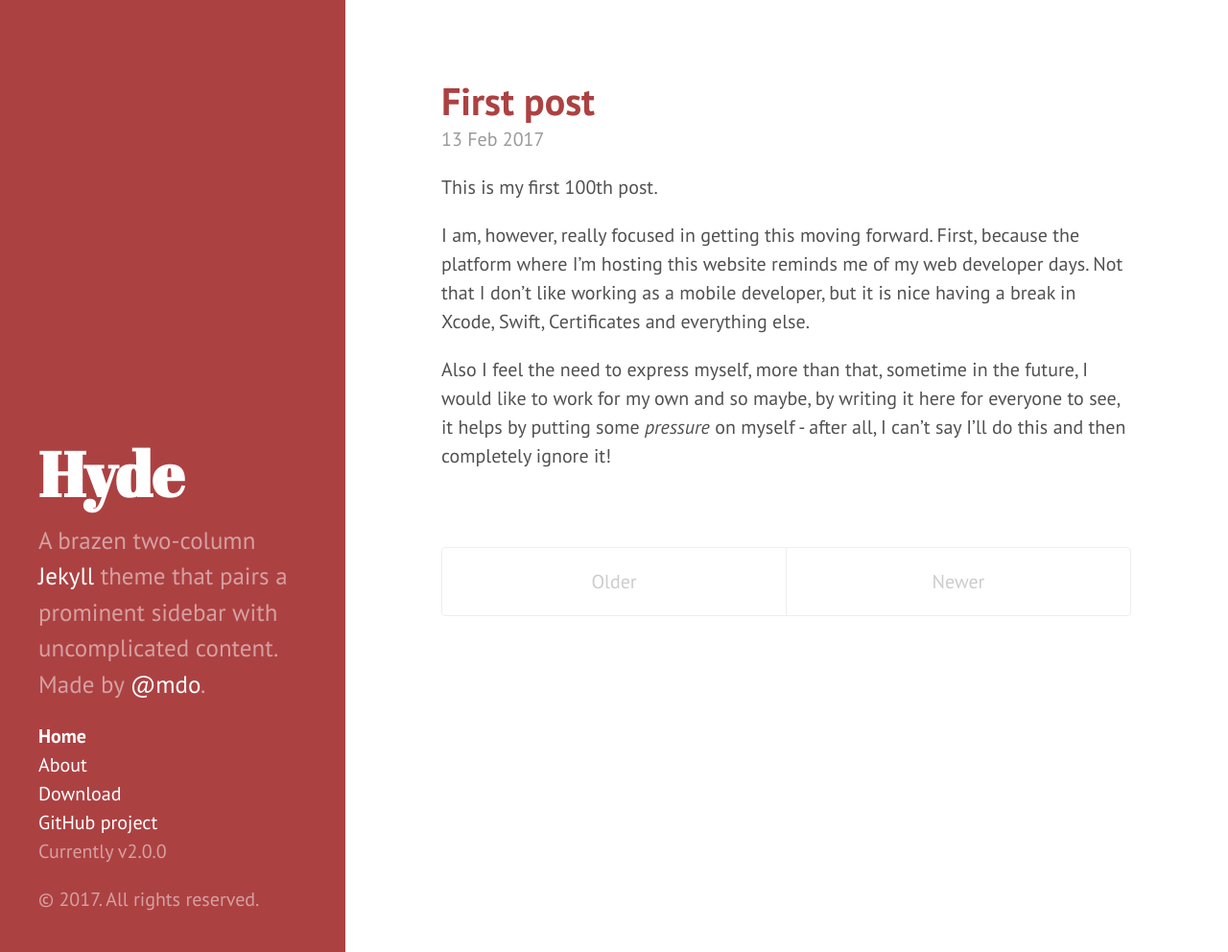
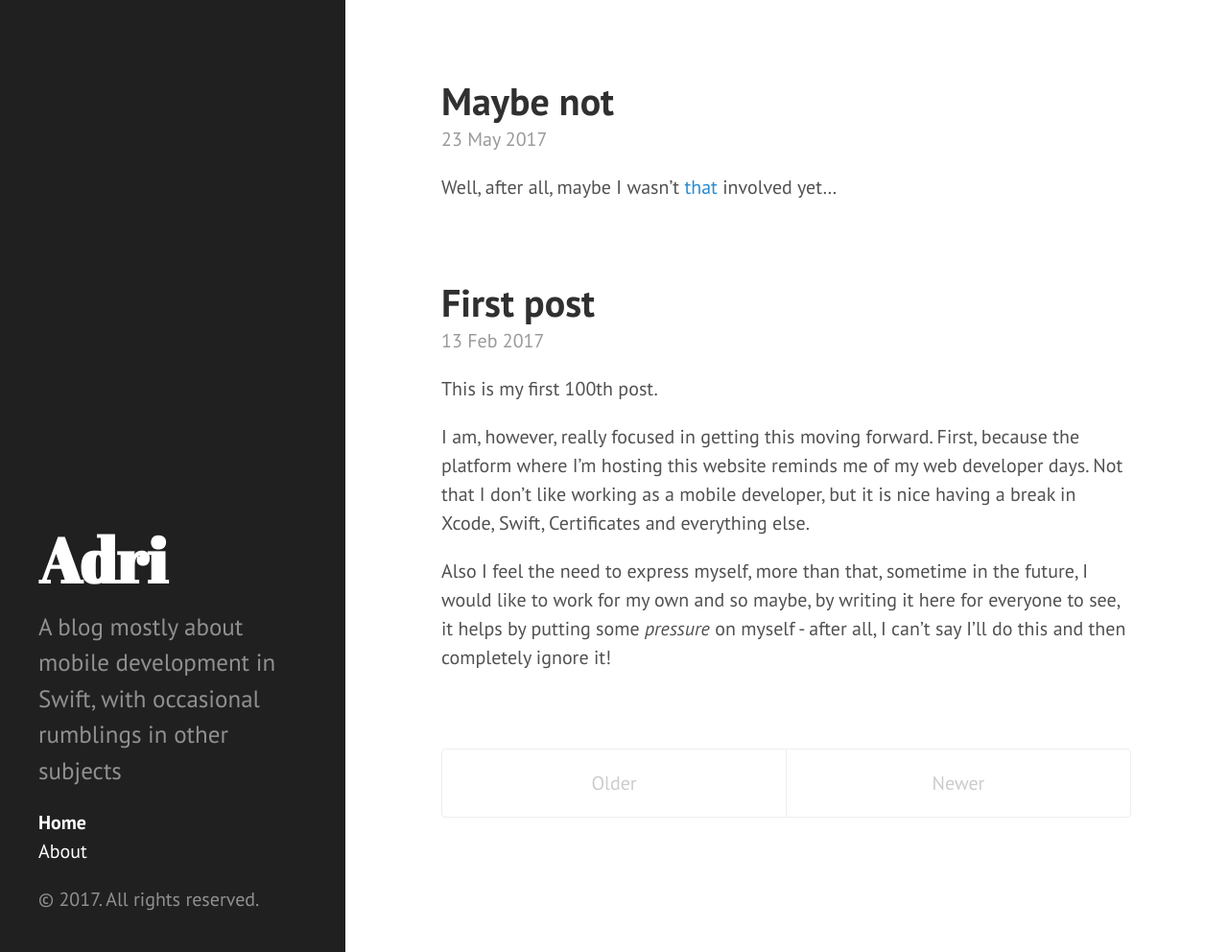
Before and after one commit to amg1976/amg1976.github.io, a Jekyll site: the page built from index.html, in a window 1280 px wide and 992 px high. Shown: the whole window at 96% size. Built offline with Jekyll 4.4.1, drawn with Linux system fonts in a browser that asks for light colours; Markdown is read by kramdown in place of the engine named in the settings; the list of posts is cut into pages by our own code.

Commit message:
Updated Gemfile New post Reverted to default theme Removed template code from sidebar Updated configuration properties

```diff
--- a/_config.yml
+++ b/_config.yml
@@ -6,10 +6,10 @@ highlighter:      pygments
 permalink:        pretty
 
 # Setup
-title:            Hyde
-tagline:          'A Jekyll theme'
-description:      'A brazen two-column <a href="http://jekyllrb.com" target="_blank">Jekyll</a> theme that pairs a prominent sidebar with uncomplicated content. Made by <a href="https://twitter.com/mdo" target="_blank">@mdo</a>.'
-url:              http://hyde.getpoole.com
+title:            Adri
+tagline:          'My blog, re-invented'
+description:      'A blog mostly about mobile development in Swift, with occasional rumblings in other subjects'
+url:              https://amg1976.github.io
 
 author:
   name:           'Mark Otto'
--- a/_includes/sidebar.html
+++ b/_includes/sidebar.html
@@ -26,9 +26,6 @@
         {% endif %}
       {% endfor %}
 
-      <li class="sidebar-nav-item"><a href="{{ site.github.repo }}/archive/v{{ site.version }}.zip">Download</a></li>
-      <li class="sidebar-nav-item"><a href="{{ site.github.repo }}">GitHub project</a></li>
-      <li class="sidebar-nav-item">Currently v{{ site.version }}</li>
     </ul>
 
     <p>&copy; {{ site.time | date: '%Y' }}. All rights reserved.</p>
--- a/_layouts/default.html
+++ b/_layouts/default.html
@@ -3,7 +3,7 @@
 
   {% include head.html %}
 
-  <body class="theme-base-08">
+  <body>
 
     {% include sidebar.html %}
 
--- /dev/null
+++ b/_posts/2017-05-23-maybe-not.md
@@ -0,0 +1,8 @@
+---
+layout: post
+title:  "Maybe not"
+date:   2017-05-23 22:00:00 +0100
+categories: blog
+---
+Well, after all, maybe I wasn't [that]({{ site.baseurl }}{% post_url 2017-02-13-first-post %}
+) involved yet...
```
Also changed, not shown: Gemfile.lock, README.md (deleted).
